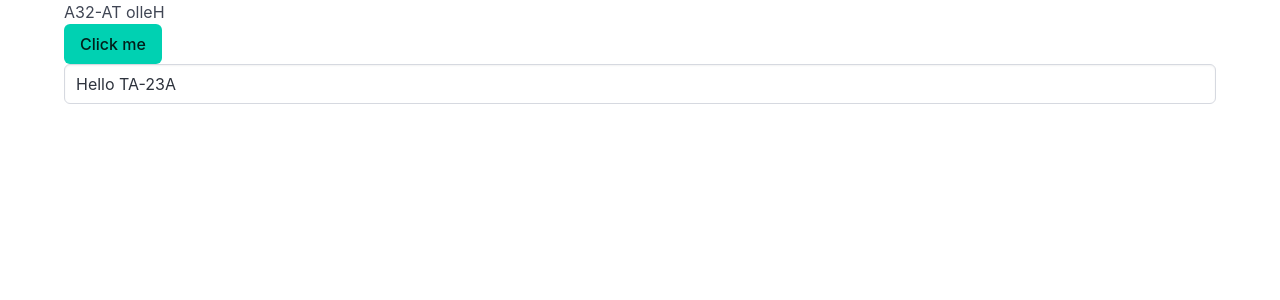
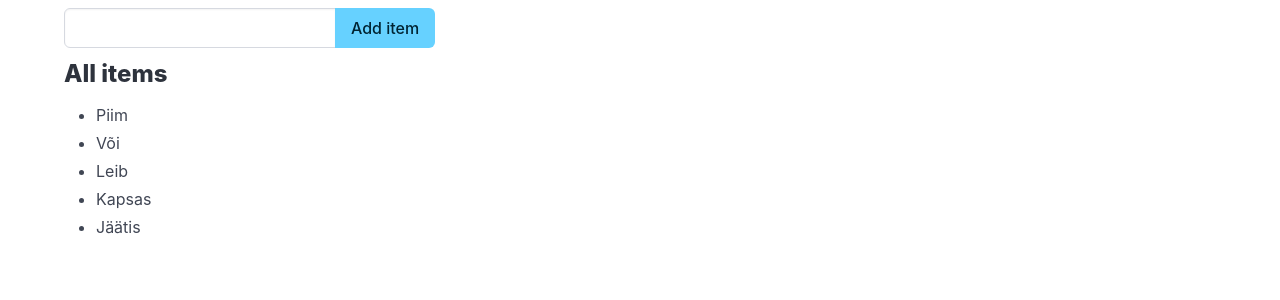
Before and after one commit to kellyh06/learnnode, a Vue app: page / in a window 1280 px wide. Shown: the top 300 px of the page. Built offline with nearby package versions, Linux system fonts and the light colour scheme.

Commit message:
add items example

```diff
--- a/src/App.vue
+++ b/src/App.vue
@@ -3,15 +3,36 @@
 import { ref } from 'vue';
 
 
-let message = ref('Hello TA-23A')
+let message = ref('');
+let items = ref(['Piim','Või','Leib','Kapsas','Jäätis']);
+
+function addItem(){
+    if(message.value.trim() !==``){
+    items.value.push(message.value.trim());
+    }
+    message.value = '';
+}
 
 </script>
 
 <template>
-    <div class="container">
-        <h1>{{ message.split('').reverse().join('') }}</h1>
-        <button class="button is-primary" v-on:click="message = 'Click Clack'">Click me</button>
-        <input class="input" v-model="message">
+    <div class="container mt-2">
+        <div class="field has-addons">
+            <div class="control">
+                <input class="input" type="text" v-model="message" @keypress.enter="addItem">
+            </div>
+            <div class="control">
+                <button class="button is-info" @click="addItem">
+                    Add item
+                </button>
+            </div>
+        </div>
+        <div class="content">
+            <h3>All items</h3>
+            <ul>
+                <li v-for="item in items">{{ item }}</li>
+            </ul>
+        </div>
     </div>
 </template>
 
```
